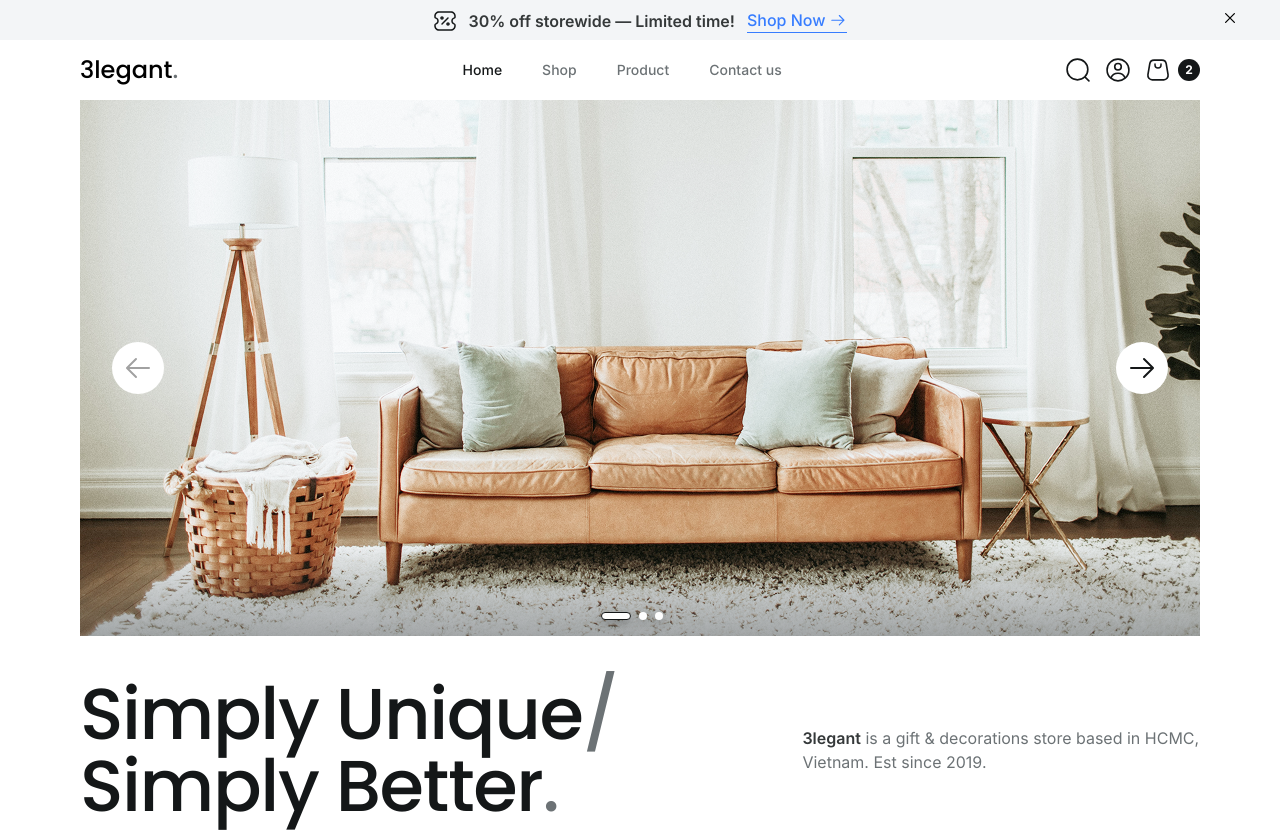
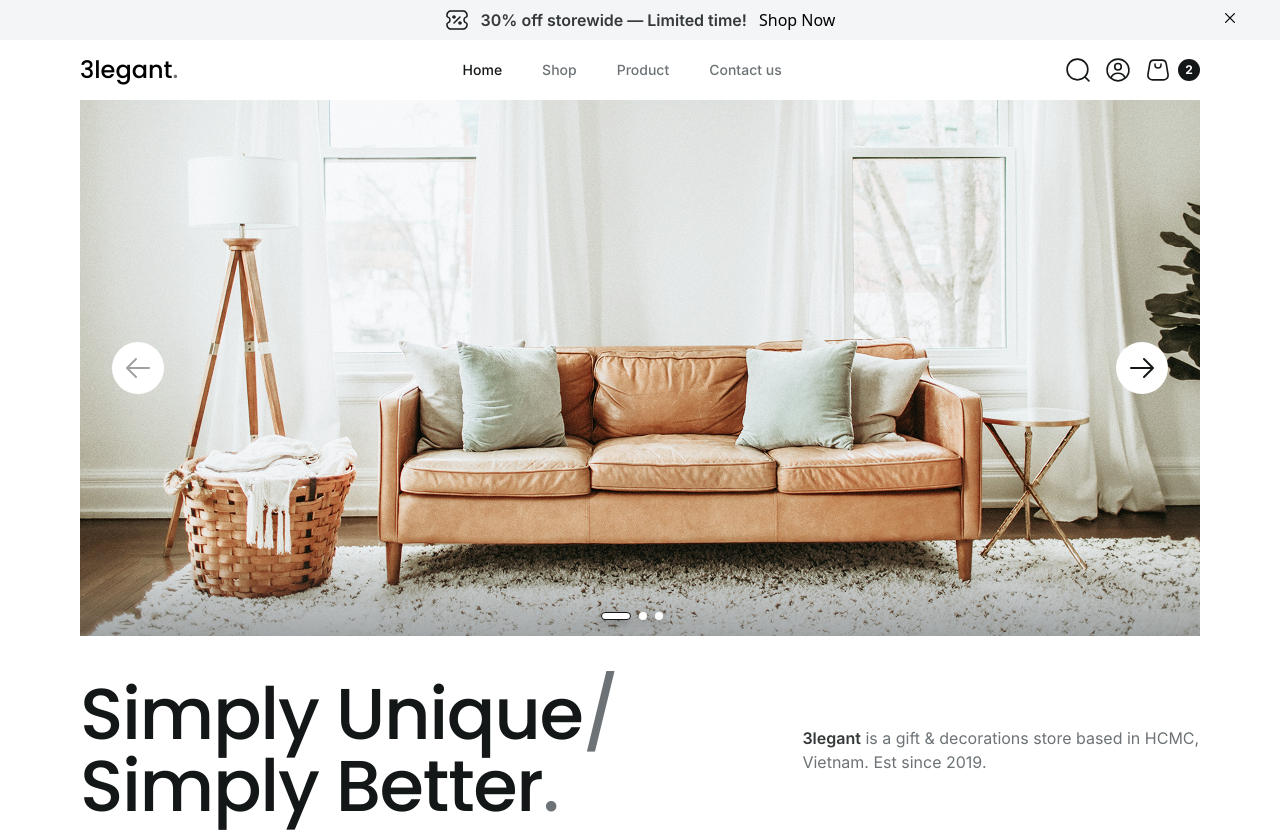
Before and after one commit to Hamiiiidreza/Home-Style, a React (Vite) app: page / in a window 1280 px wide. Shown: the top 832 px of the page. Built offline with nearby package versions, Linux system fonts and the light colour scheme.

Commit message:
feat: create new UI components (button-card, section-header, shop-link)

```diff
--- a/src/components/ui/button-card.jsx
+++ b/src/components/ui/button-card.jsx
@@ -1,23 +1,13 @@
-import React from 'react'
-import { Link } from 'react-router-dom';
-import { GoArrowRight } from "react-icons/go";
+import React from "react";
 
-function ButtonCard({ title, textColor, borderColor }) {
+function ButtonCard({ title ,onClick, disabled = false, className = '' }) {
     return (
         <button
-            className={`inline-flex items-center gap-0.5 hover:drop-shadow-custom transition-all border-b ${borderColor}`}
-            aria-label="Shop now for 30% off"
+            onClick={onClick}
+            disabled={disabled}
+            className={`add-to-cart-btn ${className}`}
         >
-            <div className={`inline-flex items-center ${textColor} gap-1`}>
-                <Link
-                    to="/Shop"
-                    className="font-InterMedium text-base">
-                    {title}
-                </Link>
-                <GoArrowRight
-                    className="relative size-4.5 cursor-pointer"
-                />
-            </div>
+            {title}
         </button>
     )
 }
--- /dev/null
+++ b/src/components/ui/section-header.jsx
@@ -0,0 +1,22 @@
+import React from "react";
+import { Link } from "react-router-dom";
+
+const SectionHeader = ({ title, linkText, to }) => {
+    return (
+        <div className="flex flex-col md:flex-row justify-between items-start md:items-end mb-12 h-[88px]">
+            <h2 className="font-PoppinsMedium w-[149px] h-full text-4.5xl text-black leading-none tracking-headline-7 hover:drop-shadow-custom transition-all">
+                {title}
+            </h2>
+            <Link to={to} className="flex items-center gap-1 border-b border-neutral-07 mt-4 md:mt-0 z-10 transition-all hover:bg-rgba(0,0,0,0.25) hover:shadow-[0_4px_4px_rgba(0,0,0,0.25)]">
+                <span className="font-InterMedium text-base text-neutral-07 leading-1.7">{linkText}</span>
+                <img
+                    className="w-5 h-5"
+                    src="/Images/arrow-right.svg"
+                    alt="Arrow"
+                />
+            </Link>
+        </div>
+    );
+};
+
+export default SectionHeader;
--- /dev/null
+++ b/src/components/ui/shop-link.jsx
@@ -0,0 +1,25 @@
+import React from 'react'
+import { Link } from 'react-router-dom';
+import { GoArrowRight } from "react-icons/go";
+
+function ShopLink({ title, textColor, borderColor }) {
+    return (
+        <button
+            className={`inline-flex items-center gap-0.5 hover:drop-shadow-custom transition-all border-b ${borderColor}`}
+            aria-label="Shop now for 30% off"
+        >
+            <div className={`inline-flex items-center ${textColor} gap-1`}>
+                <Link
+                    to="/Shop"
+                    className="font-InterMedium text-base">
+                    {title}
+                </Link>
+                <GoArrowRight
+                    className="relative size-4.5 cursor-pointer"
+                />
+            </div>
+        </button>
+    )
+}
+
+export default ShopLink;
```
